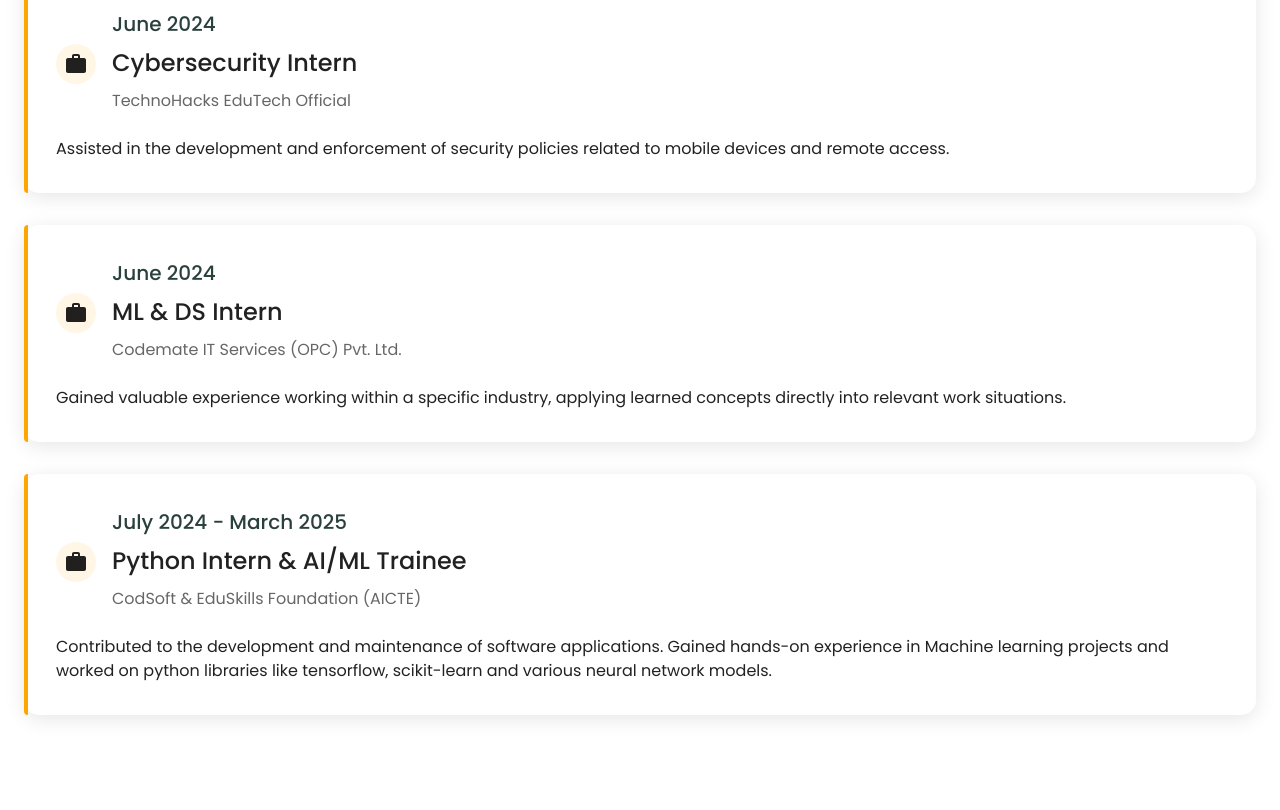
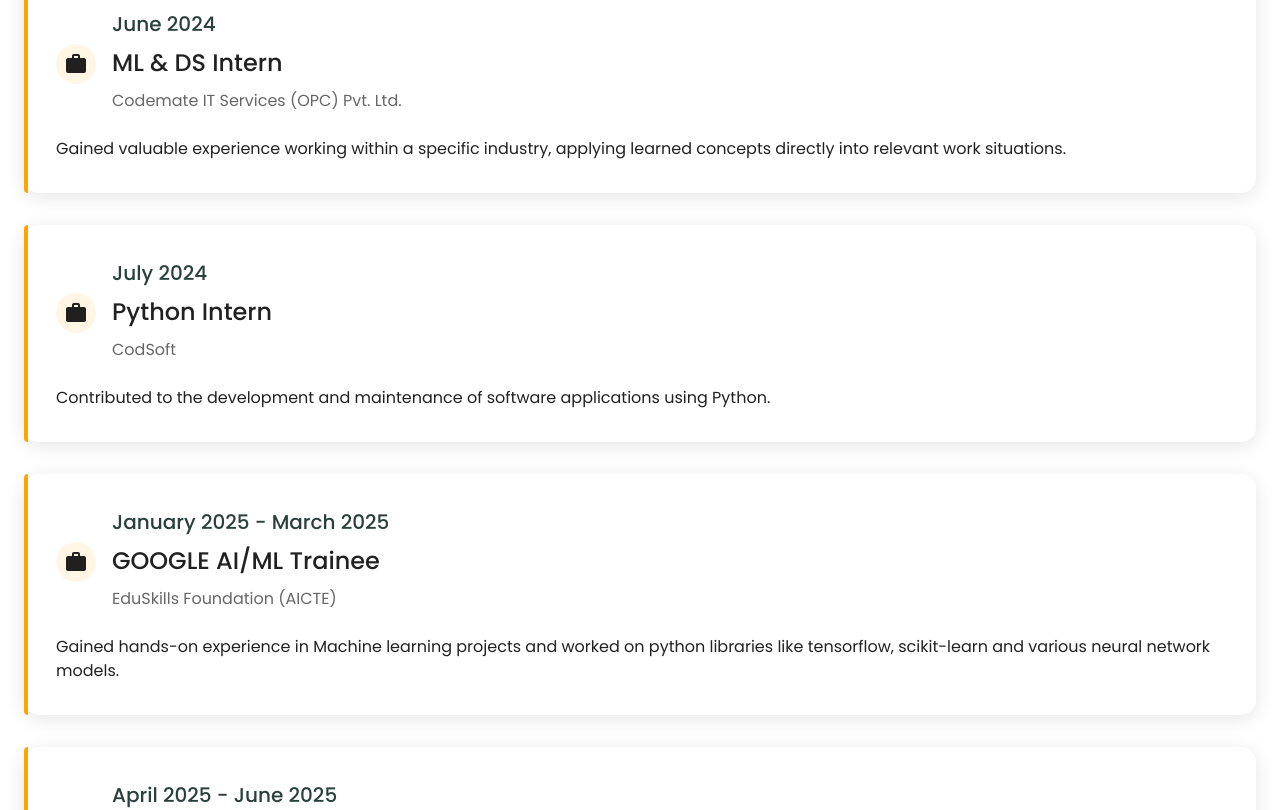
Before and after one commit to Bhuvan-Patil-24/portfolio-frontend, a React (Create React App) app: page /experience in a window 1280 px wide. Shown: the part 280-1090 px from the top of the page. Built offline with nearby package versions, Linux system fonts and the light colour scheme.

Commit message:
updated information

```diff
--- a/src/pages/Experience.jsx
+++ b/src/pages/Experience.jsx
@@ -52,23 +52,37 @@
 const experiences = [
   {
     date: 'June 2024',
-    title: 'Cybersecurity Intern',
-    company: 'TechnoHacks EduTech Official',
-    description: 'Assisted in the development and enforcement of security policies related to mobile devices and remote access.',
-    icon: <WorkIcon />,
-  },
-  {
-    date: 'June 2024',
     title: 'ML & DS Intern',
     company: 'Codemate IT Services (OPC) Pvt. Ltd.',
     description: 'Gained valuable experience working within a specific industry, applying learned concepts directly into relevant work situations.',
     icon: <WorkIcon />,
   },
   {
-    date: 'July 2024 - March 2025',
-    title: 'Python Intern & AI/ML Trainee',
-    company: 'CodSoft & EduSkills Foundation (AICTE)',
-    description: 'Contributed to the development and maintenance of software applications. Gained hands-on experience in Machine learning projects and worked on python libraries like tensorflow, scikit-learn and various neural network models.',
+    date: 'July 2024',
+    title: 'Python Intern',
+    company: 'CodSoft',
+    description: 'Contributed to the development and maintenance of software applications using Python.',
+    icon: <WorkIcon />,
+  },
+  {
+    date: 'January 2025 - March 2025',
+    title: 'GOOGLE AI/ML Trainee',
+    company: 'EduSkills Foundation (AICTE)',
+    description: 'Gained hands-on experience in Machine learning projects and worked on python libraries like tensorflow, scikit-learn and various neural network models.',
+    icon: <WorkIcon />,
+  },
+  {
+    date: 'April 2025 - June 2025',
+    title: 'GOOGLE Data Analytics Trainee',
+    company: 'EduSkills Foundation (AICTE)',
+    description: '--currently aquiring this experince--',
+    icon: <WorkIcon />,
+  },
+  {
+    date: 'June 2025',
+    title: 'Machine Learning Intern',
+    company: 'revealed soon',
+    description: '--will be aquiring this experince next month--',
     icon: <WorkIcon />,
   },
 ];
```
